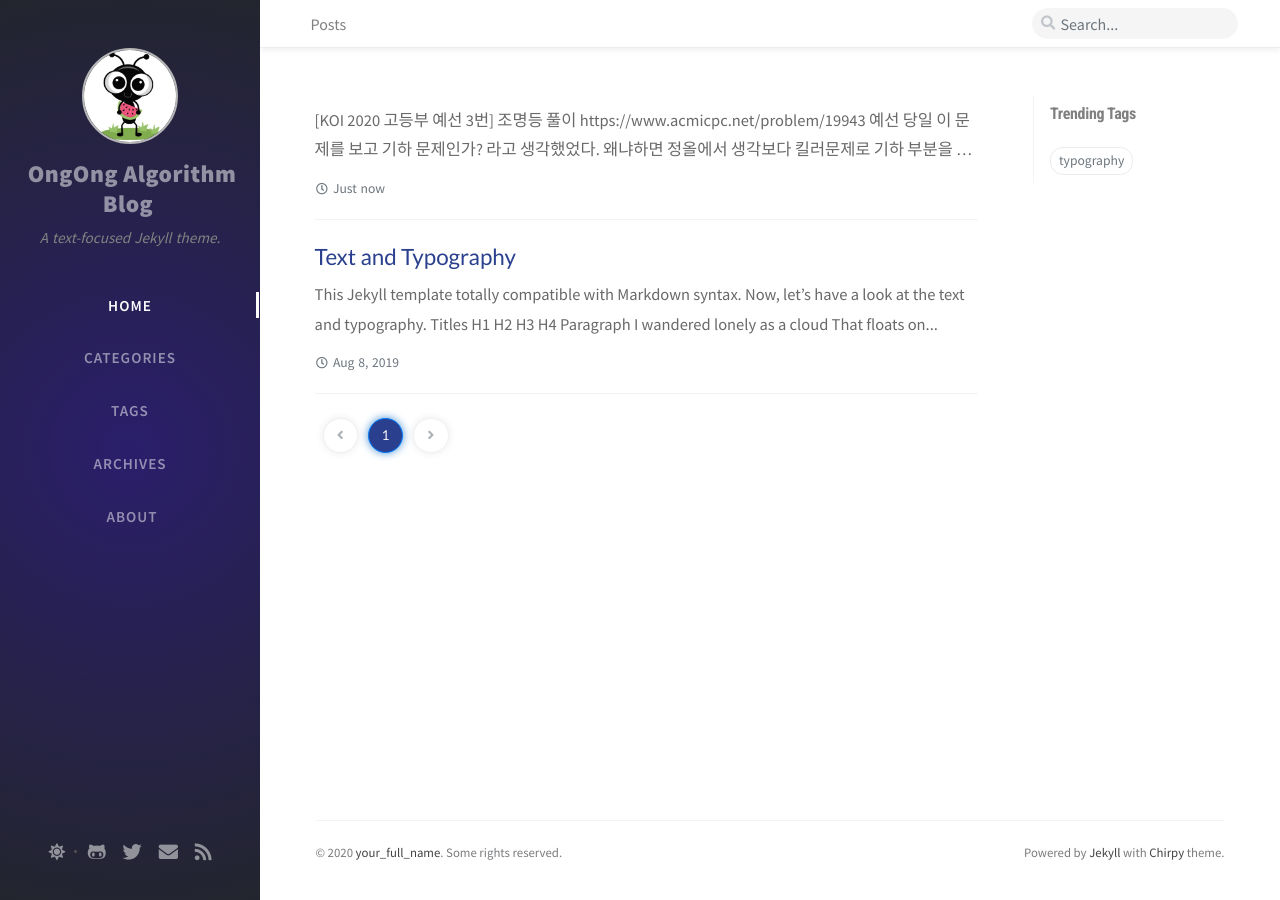
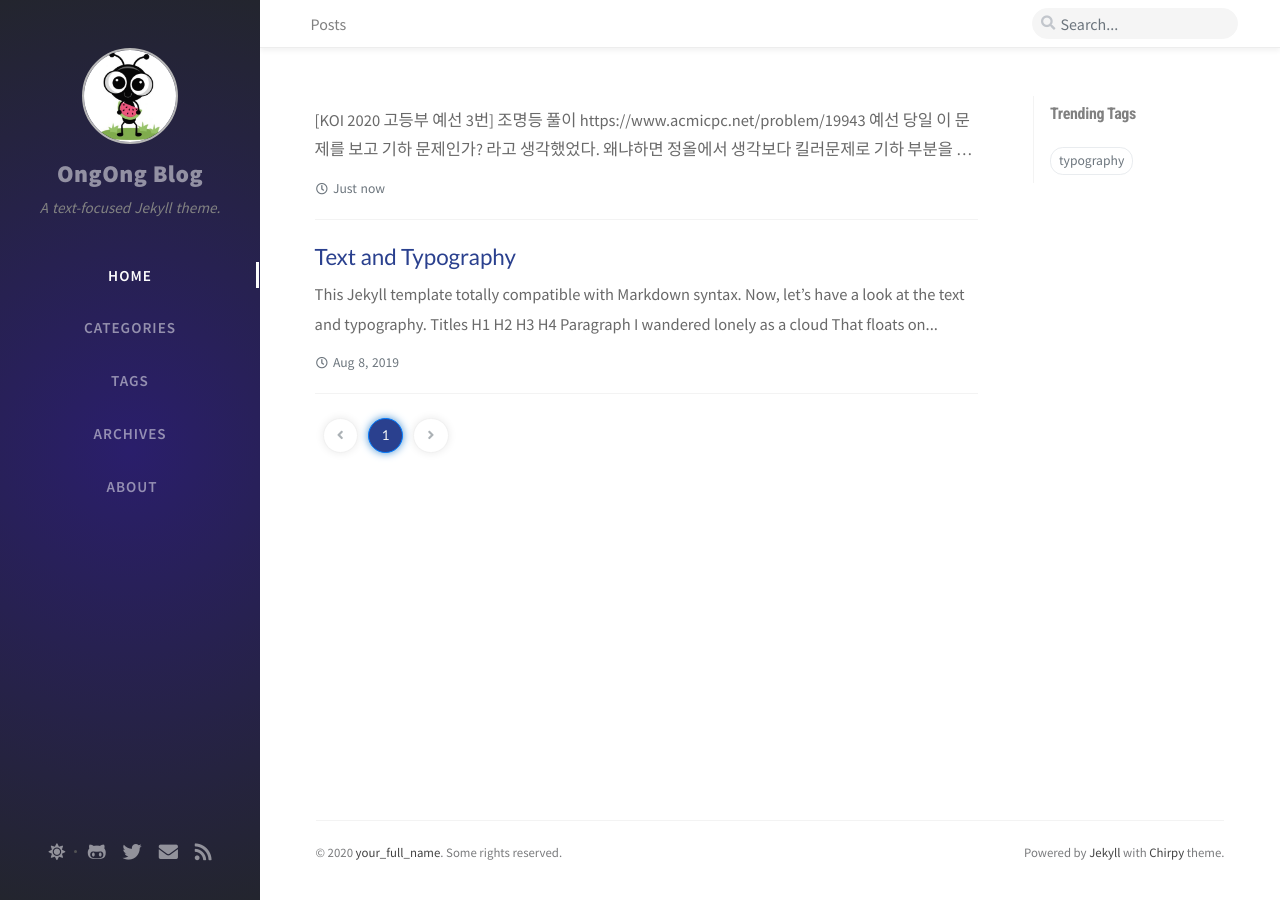
Before and after one commit to RealOngOng/Blog, a Jekyll site: the page built from index.html, in a window 1280 px wide. Built offline with Jekyll 4.4.1, drawn with Linux system fonts in a browser that asks for light colours; nearby versions of some CDN libraries; the list of posts is cut into pages by our own code; comment, search, counter and statistics services are not loaded.

Commit message:
2020-10-02 06:57

```diff
--- a/_config.yml
+++ b/_config.yml
@@ -8,7 +8,7 @@
 # jekyll-seo-tag settings › https://github.com/jekyll/jekyll-seo-tag/blob/master/docs/usage.md
 #--------------------------
 
-title: OngOng Algorithm Blog                          # the main title
+title: OngOng Blog                          # the main title
 
 tagline: A text-focused Jekyll theme.  # it will display as the sub-title
 
```
